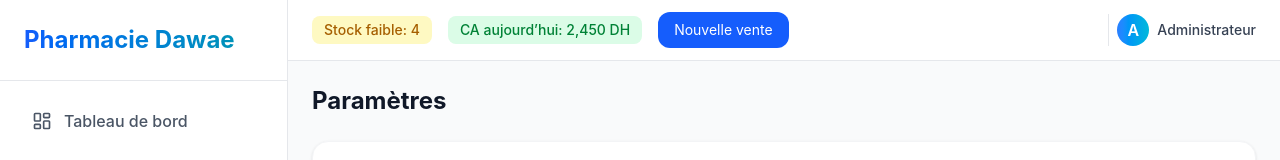
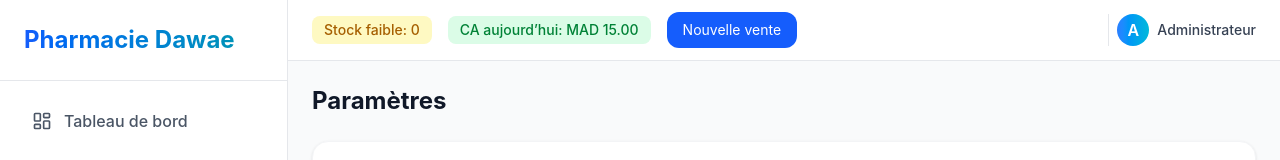
Before and after one commit to homecoming7777/gestion_pharmacie, a React (Vite) app: page /settings in a window 1280 px wide. Shown: the top 160 px of the page. Built offline with nearby package versions, Linux system fonts and the light colour scheme.

Commit message:
make the navbar buttons dynamic that much the data in the system

```diff
--- a/src/components/layout/Navbar.jsx
+++ b/src/components/layout/Navbar.jsx
@@ -1,9 +1,34 @@
-import React from 'react'
+import React, { useEffect, useState } from 'react'
 import { Menu } from 'lucide-react'
 import { useNavigate } from 'react-router-dom'
+import { dashboardService } from '../../services/dashboardService'
+import { formatCurrency } from '../../utils/formatters'
 
 const Navbar = ({ sidebarOpen, setSidebarOpen }) => {
   const navigate = useNavigate()
+  const [stats, setStats] = useState({
+    lowStock: 0,
+    revenueToday: 0,
+  })
+
+  useEffect(() => {
+    loadNavbarStats()
+
+    const interval = setInterval(() => {
+      loadNavbarStats()
+    }, 1000)
+
+    return () => clearInterval(interval)
+  }, [])
+
+  const loadNavbarStats = () => {
+    const dashboardStats = dashboardService.getStats()
+
+    setStats({
+      lowStock: dashboardStats.lowStock || 0,
+      revenueToday: dashboardStats.revenueToday || 0,
+    })
+  }
 
   return (
     <header className="bg-white dark:bg-gray-800 border-b border-gray-200 dark:border-gray-700 sticky top-0 z-10">
@@ -18,11 +43,11 @@ const Navbar = ({ sidebarOpen, setSidebarOpen }) => {
 
           <div className="hidden md:flex items-center gap-4">
             <div className="px-3 py-1 rounded-lg bg-yellow-100 text-yellow-700 text-sm font-medium">
-              Stock faible: 4
+              Stock faible: {stats.lowStock}
             </div>
 
             <div className="px-3 py-1 rounded-lg bg-green-100 text-green-700 text-sm font-medium">
-              CA aujourd’hui: 2,450 DH
+              CA aujourd’hui: {formatCurrency(stats.revenueToday)}
             </div>
 
             <button
```
